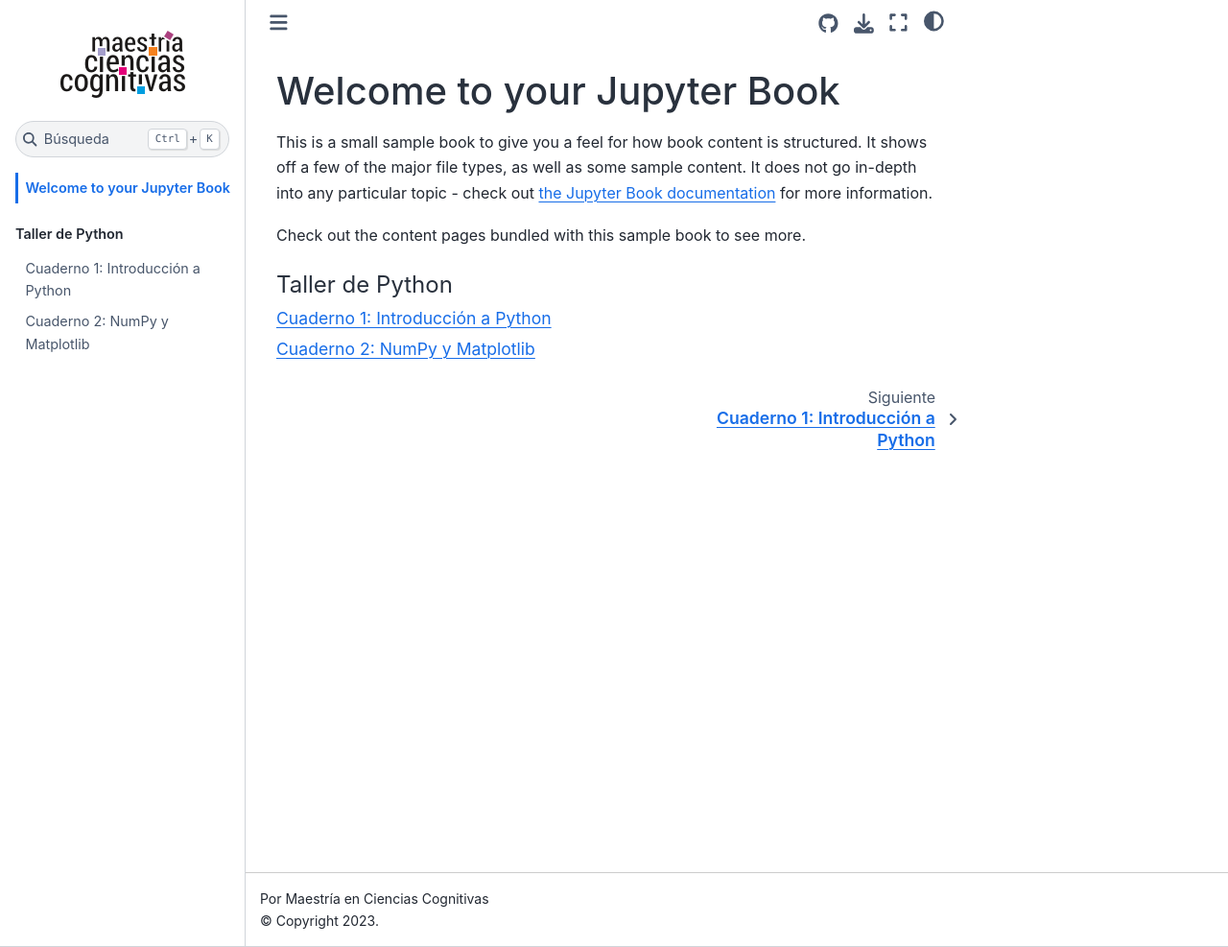
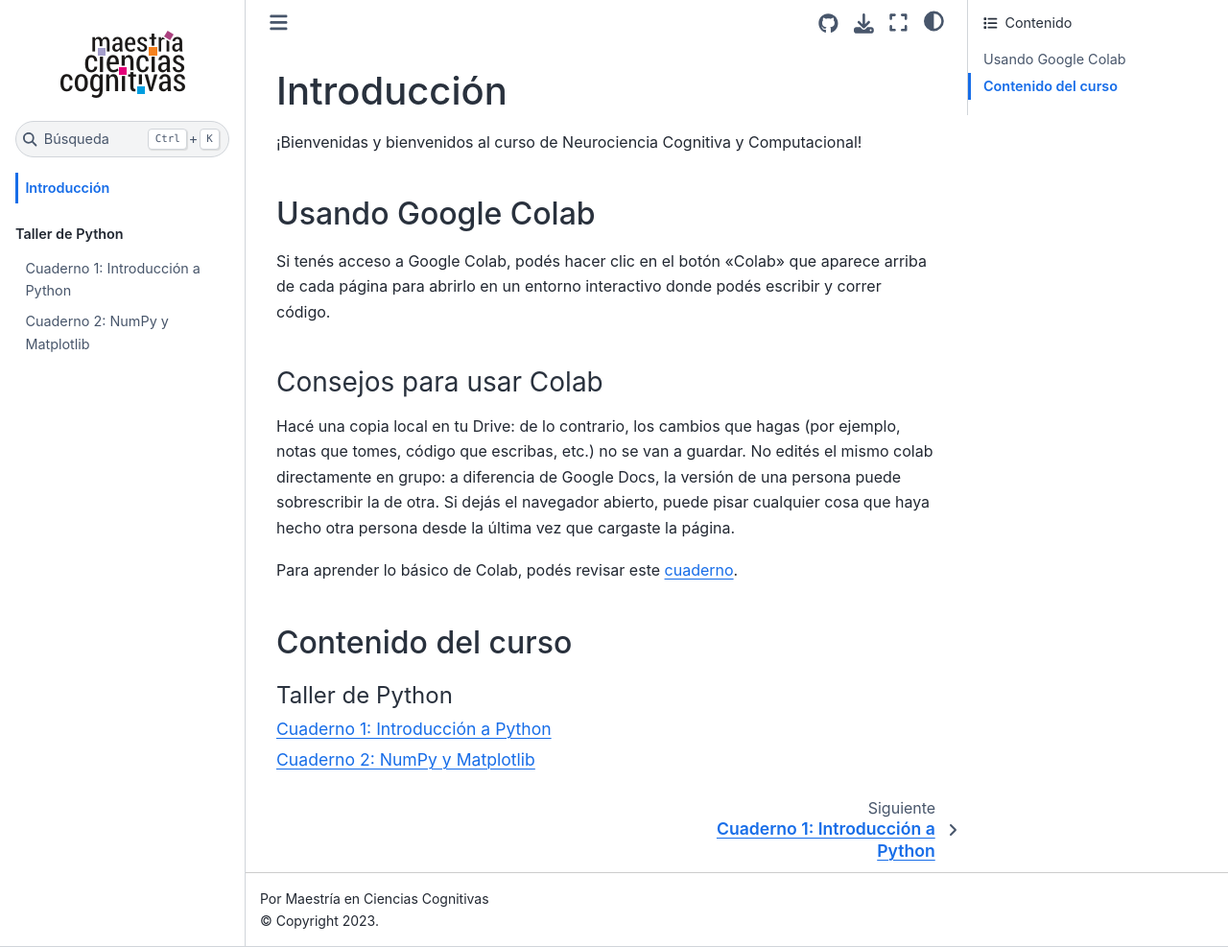
Before and after one commit to MaestriaCienciasCognitivas/ncc, a Jupyter Book: the page built from book/intro.md, in a window 1280 px wide and 987 px high. Shown: the whole window at 96% size. Built offline with Jupyter Book 1.0.4 settings and Sphinx 7.4.7 and the Sphinx Book theme 1.1.4, drawn with Linux system fonts in a browser that asks for light colours.

Commit message:
actualizar intro

````diff
--- a/book/intro.md
+++ b/book/intro.md
@@ -1,11 +1,18 @@
-# Welcome to your Jupyter Book
+# Introducción
 
-This is a small sample book to give you a feel for how book content is
-structured.
-It shows off a few of the major file types, as well as some sample content.
-It does not go in-depth into any particular topic - check out [the Jupyter Book documentation](https://jupyterbook.org) for more information.
+¡Bienvenidas y bienvenidos al curso de Neurociencia Cognitiva y Computacional!
 
-Check out the content pages bundled with this sample book to see more.
+## Usando Google Colab
+
+Si tenés acceso a Google Colab, podés hacer clic en el botón "Colab" que aparece arriba de cada página para abrirlo en un entorno interactivo donde podés escribir y correr código.
+
+### Consejos para usar Colab
+
+Hacé una copia local en tu Drive: de lo contrario, los cambios que hagas (por ejemplo, notas que tomes, código que escribas, etc.) no se van a guardar. No edités el mismo colab directamente en grupo: a diferencia de Google Docs, la versión de una persona puede sobrescribir la de otra. Si dejás el navegador abierto, puede pisar cualquier cosa que haya hecho otra persona desde la última vez que cargaste la página.
+
+Para aprender lo básico de Colab, podés revisar este [cuaderno](https://colab.research.google.com/notebooks/intro.ipynb).
+
+## Contenido del curso
 
 ```{tableofcontents}
 ```
````
